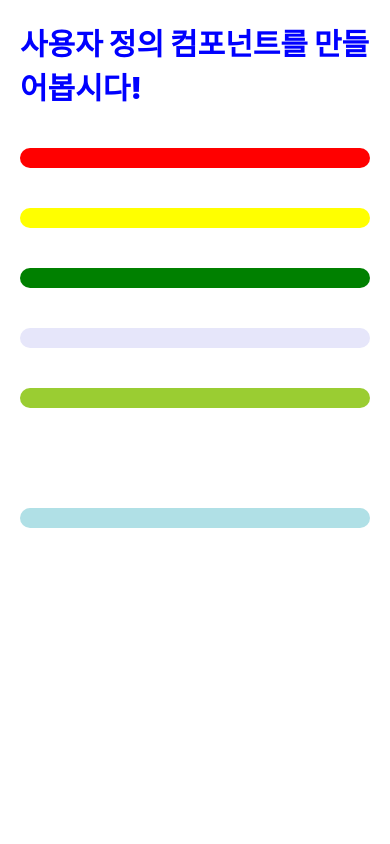
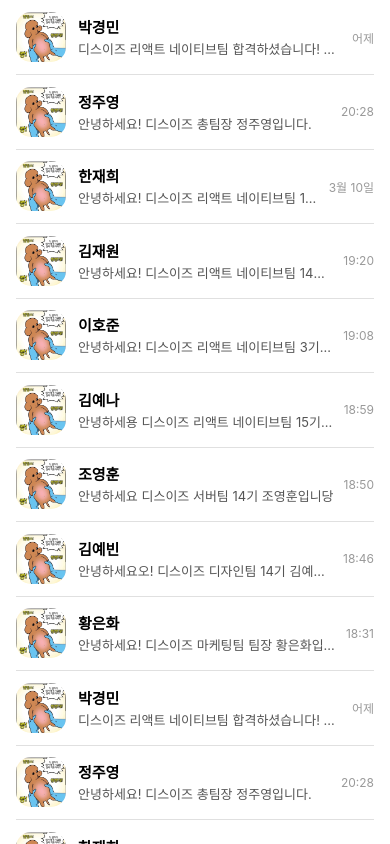
Before and after one commit to DAU-RN-study/DAU-RN-study, a React Native app in the folder study/: screen / in a window 390 px wide. Built offline with nearby package versions, Linux system fonts and the light colour scheme.

Commit message:
feat 수정

```diff
--- a/study/App.js
+++ b/study/App.js
@@ -1,58 +1,92 @@
-import React from 'react'
+import React from 'react';
 import {
   View,
   Text,
+  FlatList,
+  Image,
   StyleSheet,
-	ScrollView,
+  SafeAreaView,
   TouchableOpacity,
-    Linking
-} from 'react-native'
+} from 'react-native';
+import data from './data/data.js'
 
-import study from './data/data.json'
-
-const TestText = ({ name, color, url }) => {
-  const handlePress = () => {
-    Linking.openURL(url).catch(err =>
-      console.error("URL을 열 수 없습니다:", err)
-    );
-  };
-
+const ChatItem = ({ title, description, date }) => {
   return (
-    <TouchableOpacity onPress={handlePress}>
-      <View style={[styles.testContainer, { backgroundColor: color }]}>
-        <Text style={styles.testText}>{name}</Text>
+    <TouchableOpacity style={styles.itemContainer}>
+      <Image
+        source={require('./Image/profilepic.jpg')} // 프로필 이미지 (임시)
+        style={styles.profileImage}
+      />
+      <View style={styles.textContainer}>
+        <Text style={styles.title}>{title}</Text>
+        <Text numberOfLines={1} style={styles.description}>
+          {description}
+        </Text>
       </View>
+      <Text style={styles.date}>{date}</Text>
     </TouchableOpacity>
   );
 };
 
-const App = () => {
+const app = () => {
   return (
-		<ScrollView style={{flex: 1, backgroundColor: 'white'}}>
-			<Text style={{fontSize: 30, margin: 20, color: 'blue', fontWeight: '900'}}>사용자 정의 컴포넌트를 만들어봅시다!</Text>
-			<TestText color={"red"}>google{}</TestText>
-			<TestText color={"yellow"}>naver</TestText>
-			<TestText color={"green"}>daum</TestText>
-			<TestText color={"lavender"}>yahoo</TestText>
-			<TestText color={"yellowgreen"}>bing</TestText>
-			<TestText color={"white"}>zum</TestText>
-			<TestText color={"powderblue"}>nate</TestText>
-		</ScrollView>
-	)
-}
+    <SafeAreaView style={styles.container}>
+      <FlatList
+        data={data}
+        keyExtractor={(item) => item.id.toString()}
+        renderItem={({ item }) => (
+          <ChatItem
+            title={item.title}
+            description={item.description}
+            date={item.date}
+          />
+        )}
+        ItemSeparatorComponent={() => <View style={styles.separator} />}
+      />
+    </SafeAreaView>
+  );
+};
+
+export default app;
 
 const styles = StyleSheet.create({
-	testContainer: {
-		borderRadius: 10,
+  container: {
+    flex: 1,
+    backgroundColor: 'white',
+  },
+  itemContainer: {
+    flexDirection: 'row',
+    alignItems: 'center',
+    paddingHorizontal: 16,
+    paddingVertical: 12,
+  },
+  profileImage: {
+    width: 50,
+    height: 50,
+    borderRadius: 15,
+    marginRight: 12,
+  },
+  textContainer: {
+    flex: 1,
     justifyContent: 'center',
-		margin: 20
   },
-	testText: {
-		fontSize: 25,
-		marginVertical: 10,
-		marginHorizontal: 20,
-		color: 'black'
-	}
-})
-
-export default App
+  title: {
+    fontSize: 15,
+    fontWeight: 'bold',
+    marginBottom: 2,
+  },
+  description: {
+    fontSize: 13,
+    color: '#555',
+  },
+  date: {
+    fontSize: 12,
+    color: '#999',
+    marginLeft: 10,
+  },
+  separator: {
+    height: 0.5,
+    backgroundColor: '#e0e0e0',
+    marginHorizontal: 16,
+  },
+});
--- a/study/data/data.js
+++ b/study/data/data.js
@@ -0,0 +1,165 @@
+const data = [
+  {
+    "id": 1,
+    "title": "박경민",
+    "description": "디스이즈 리액트 네이티브팀 합격하셨습니다! 축하드립니다!!",
+    "date": "어제"
+  },
+  {
+    "id": 2,
+    "title": "정주영",
+    "description": "안녕하세요! 디스이즈 총팀장 정주영입니다.",
+    "date": "20:28"
+  },
+  {
+    "id": 3,
+    "title": "한재희",
+    "description": "안녕하세요! 디스이즈 리액트 네이티브팀 15기 한재희입니다!!",
+    "date": "3월 10일"
+  },
+  {
+    "id": 4,
+    "title": "김재원",
+    "description": "안녕하세요! 디스이즈 리액트 네이티브팀 14기 김재원입니다아!",
+    "date": "19:20"
+  },
+  {
+    "id": 5,
+    "title": "이호준",
+    "description": "안녕하세요! 디스이즈 리액트 네이티브팀 3기 이호준입니당",
+    "date": "19:08"
+  },
+  {
+    "id": 6,
+    "title": "김예나",
+    "description": "안녕하세용 디스이즈 리액트 네이티브팀 15기 김예나입니돠!",
+    "date": "18:59"
+  },
+  {
+    "id": 7,
+    "title": "조영훈",
+    "description": "안녕하세요 디스이즈 서버팀 14기 조영훈입니당",
+    "date": "18:50"
+  },
+  {
+    "id": 8,
+    "title": "김예빈",
+    "description": "안녕하세요오! 디스이즈 디자인팀 14기 김예빈입니다!",
+    "date": "18:46"
+  },
+  {
+    "id": 9,
+    "title": "황은화",
+    "description": "안녕하세요! 디스이즈 마케팅팀 팀장 황은화입니당",
+    "date": "18:31"
+  },
+  {
+    "id": 10,
+    "title": "박경민",
+    "description": "디스이즈 리액트 네이티브팀 합격하셨습니다! 축하드립니다!!",
+    "date": "어제"
+  },
+  {
+    "id": 11,
+    "title": "정주영",
+    "description": "안녕하세요! 디스이즈 총팀장 정주영입니다.",
+    "date": "20:28"
+  },
+  {
+    "id": 12,
+    "title": "한재희",
+    "description": "안녕하세요! 디스이즈 리액트 네이티브팀 15기 한재희입니다!!",
+    "date": "3월 10일"
+  },
+  {
+    "id": 13,
+    "title": "김재원",
+    "description": "안녕하세요! 디스이즈 리액트 네이티브팀 14기 김재원입니다아!",
+    "date": "19:20"
+  },
+  {
+    "id": 14,
+    "title": "이호준",
+    "description": "안녕하세요! 디스이즈 리액트 네이티브팀 3기 이호준입니당",
+    "date": "19:08"
+  },
+  {
+    "id": 15,
+    "title": "김예나",
+    "description": "안녕하세용 디스이즈 리액트 네이티브팀 15기 김예나입니돠!",
+    "date": "18:59"
+  },
+  {
+    "id": 16,
+    "title": "조영훈",
+    "description": "안녕하세요 디스이즈 서버팀 14기 조영훈입니당",
+    "date": "18:50"
+  },
+  {
+    "id": 17,
+    "title": "김예빈",
+    "description": "안녕하세요오! 디스이즈 디자인팀 14기 김예빈입니다!",
+    "date": "18:46"
+  },
+  {
+    "id": 18,
+    "title": "황은화",
+    "description": "안녕하세요! 디스이즈 마케팅팀 팀장 황은화입니당",
+    "date": "18:31"
+  },
+  {
+    "id": 19,
+    "title": "박경민",
+    "description": "디스이즈 리액트 네이티브팀 합격하셨습니다! 축하드립니다!!",
+    "date": "어제"
+  },
+  {
+    "id": 20,
+    "title": "정주영",
+    "description": "안녕하세요! 디스이즈 총팀장 정주영입니다.",
+    "date": "20:28"
+  },
+  {
+    "id": 21,
+    "title": "한재희",
+    "description": "안녕하세요! 디스이즈 리액트 네이티브팀 15기 한재희입니다!!",
+    "date": "3월 10일"
+  },
+  {
+    "id": 22,
+    "title": "김재원",
+    "description": "안녕하세요! 디스이즈 리액트 네이티브팀 14기 김재원입니다아!",
+    "date": "19:20"
+  },
+  {
+    "id": 23,
+    "title": "이호준",
+    "description": "안녕하세요! 디스이즈 리액트 네이티브팀 3기 이호준입니당",
+    "date": "19:08"
+  },
+  {
+    "id": 24,
+    "title": "김예나",
+    "description": "안녕하세용 디스이즈 리액트 네이티브팀 15기 김예나입니돠!",
+    "date": "18:59"
+  },
+  {
+    "id": 25,
+    "title": "조영훈",
+    "description": "안녕하세요 디스이즈 서버팀 14기 조영훈입니당",
+    "date": "18:50"
+  },
+  {
+    "id": 26,
+    "title": "김예빈",
+    "description": "안녕하세요오! 디스이즈 디자인팀 14기 김예빈입니다!",
+    "date": "18:46"
+  },
+  {
+    "id": 27,
+    "title": "황은화",
+    "description": "안녕하세요! 디스이즈 마케팅팀 팀장 황은화입니당",
+    "date": "18:31"
+  }
+]
+export default data;
```
Lines whose indentation alone changed are shown as unchanged.
